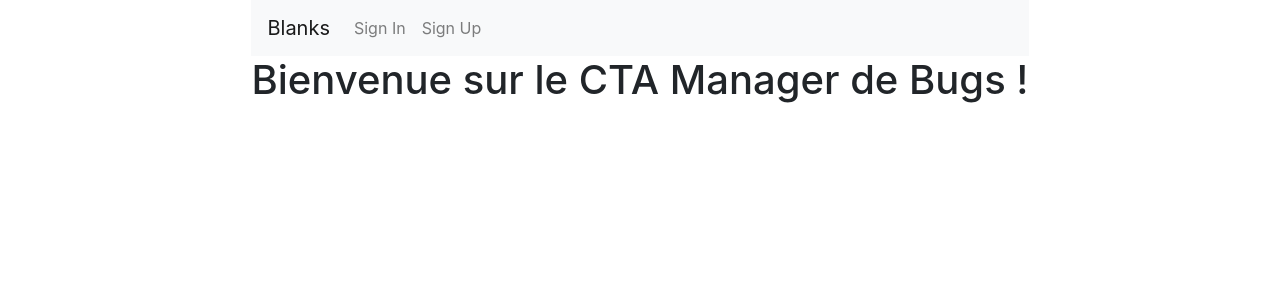
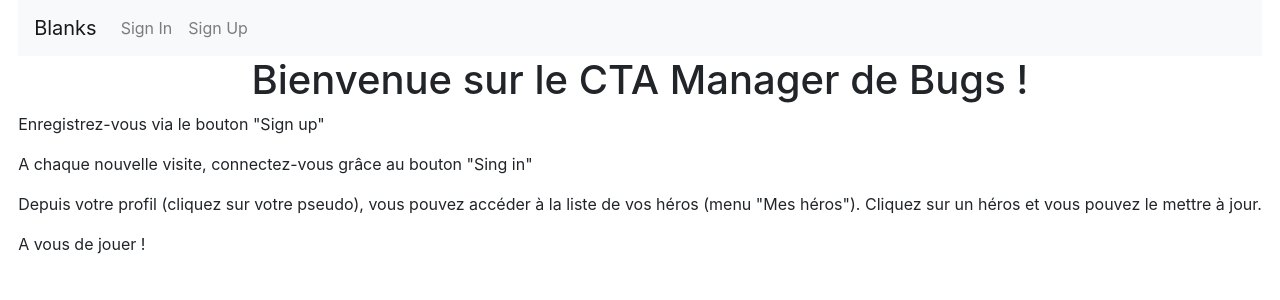
Before and after one commit to BaptisteLongy/cta-guild-manager-webapp, a React (Create React App) app: page / in a window 1280 px wide. Shown: the top 300 px of the page. Built offline with nearby package versions, Linux system fonts and the light colour scheme.

Commit message:
Adding "How to" to landing page

```diff
--- a/src/App.js
+++ b/src/App.js
@@ -27,11 +27,10 @@ class App extends Component {
 
   loadUserRights() {
     getUserInfo(this.state.registeredMember.username).then(
-      (userInfo) => {console.log("user info")
-      console.log(userInfo.roles)
+      (userInfo) =>
       this.setState({
 userRoles: userInfo.roles
-      })}
+      })
     )
   }
 
--- a/src/Navigation/Home.js
+++ b/src/Navigation/Home.js
@@ -8,6 +8,10 @@ class Home extends Component {
     return (
       <div>
         <h1>Bienvenue sur le CTA Manager de Bugs !</h1>
+        <p>Enregistrez-vous via le bouton "Sign up"</p>
+        <p>A chaque nouvelle visite, connectez-vous grâce au bouton "Sing in"</p>
+        <p>Depuis votre profil (cliquez sur votre pseudo), vous pouvez accéder à la liste de vos héros (menu "Mes héros"). Cliquez sur un héros et vous pouvez le mettre à jour.</p>
+        <p>A vous de jouer !</p>
       </div>
     )
   }
```
